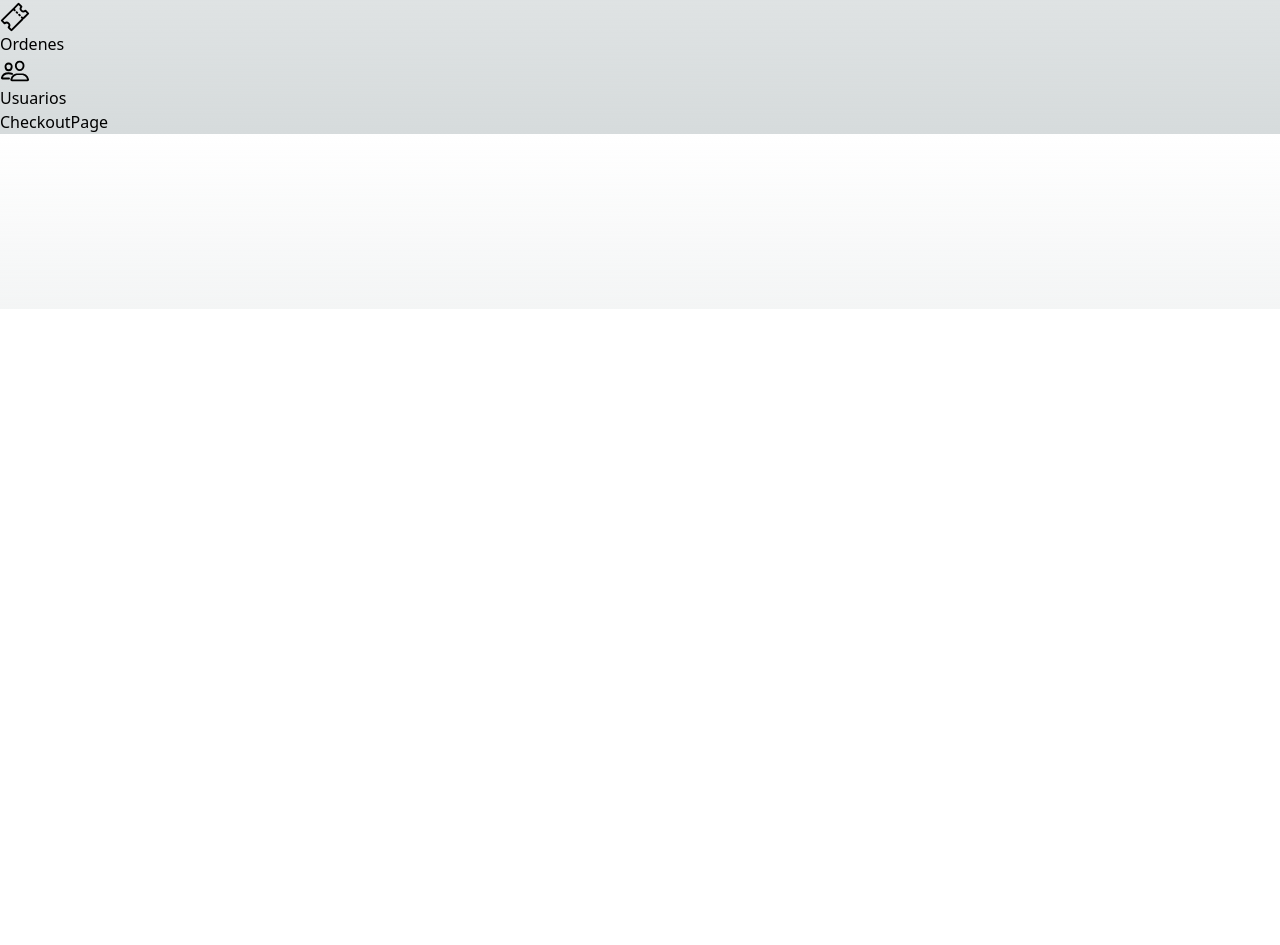
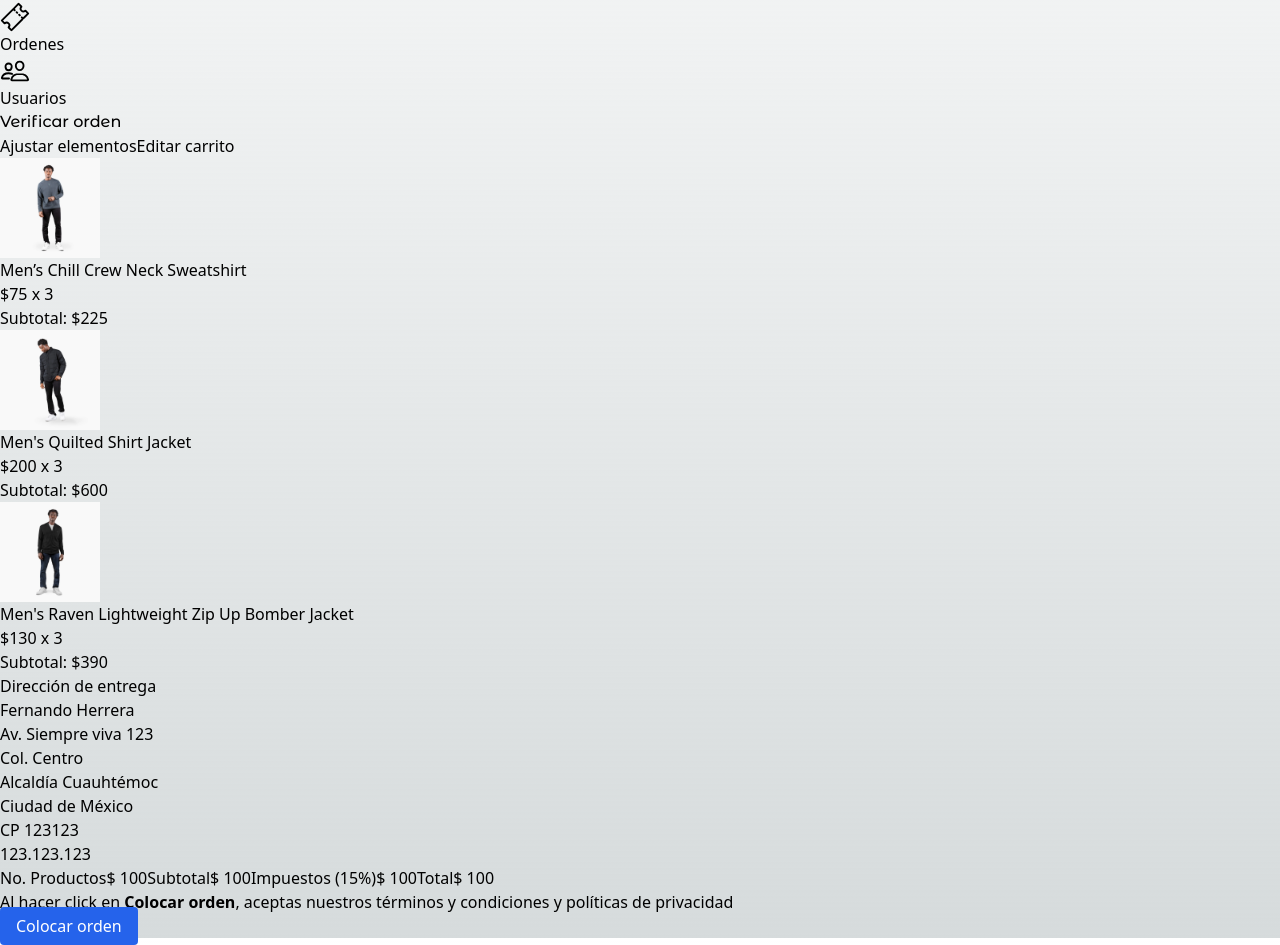
Before and after one commit to whatarelive/teslo-shop, a Next.js app: page /checkout in a window 1280 px wide. Shown: the part 491-1436 px from the top of the page. Before the commit the page ends 800 px from the top, so only its background shows below. Built offline with nearby package versions, Linux system fonts and the light colour scheme.

Commit message:
Maquetación inicial de la página de checkout

```diff
--- a/src/app/(shop)/checkout/page.tsx
+++ b/src/app/(shop)/checkout/page.tsx
@@ -1,8 +1,109 @@
+import Link from "next/link";
+import Image from "next/image";
+import { initialData } from "@/seed/seed";
+
+import Title from "@/components/ui/title/Title";
+
+const productsInCart = [
+  initialData.products[0],
+  initialData.products[1],
+  initialData.products[2],
+];
 
 export default function CheckoutPage() {
   return (
-    <div>
-       <h1>CheckoutPage</h1>
+    <div className="flex justify-center items-center mb-72 px-10 sm:px-0">
+      <div className="flex flex-col w-[1000px]">
+        <Title title="Verificar orden"/>
+
+        <div className="grid grid-cols-1 sm:grid-cols-2 gap-10">
+          {/* Cart */}
+          <div className="flex flex-col mt-5">
+            <span className="text-xl">
+              Ajustar elementos
+            </span>
+            <Link href="/cart" className="underline mb-5">
+              Editar carrito
+            </Link>
+
+            {/* Items */}
+            {
+              productsInCart.map((product) => (
+                <div key={ product.slug } className="flex mt-5">
+                  <Image
+                    src={`/products/${product.images[0]}`}
+                    width={ 100 }
+                    height={ 100 }
+                    alt={ product.title }
+                    className="mr-5 w-[100px] h-[100px] rounded"
+                  />
+
+                  <div>
+                    <p>{ product.title }</p>
+                    <p>${ product.price } x 3</p>
+                    <p className="font-bold">
+                      Subtotal: ${ product.price * 3 }
+                    </p>
+                  </div>
+                </div>
+              ))
+            }
+          </div>
+
+          {/* Checkout */}
+          <div className="bg-white rounded-xl shadow-xl p-7">
+            <h2 className="text-2xl mb-2">
+              Dirección de entrega
+            </h2>
+
+            <div className="mb-10">
+              <p className="text-xl">Fernando Herrera</p>
+              <p>Av. Siempre viva 123</p>
+              <p>Col. Centro</p>
+              <p>Alcaldía Cuauhtémoc</p>
+              <p>Ciudad de México</p>
+              <p>CP 123123</p>
+              <p>123.123.123</p>
+            </div>
+
+            {/* Divider */}
+            <div
+              className="w-full h-0.5 rounded bg-gray-200 mb-10"
+            />
+
+            <div className="grid grid-cols-2">
+              <span>No. Productos</span>
+              <span className="text-right">$ 100</span>
+
+              <span>Subtotal</span>
+              <span className="text-right">$ 100</span>
+
+              <span>Impuestos (15%)</span>
+              <span className="text-right">$ 100</span>
+
+              <span className="mt-5 text-2xl">Total</span>
+              <span className="mt-5 text-2xl text-right">$ 100</span>
+            </div>
+
+            <div className="mt-5 mb-2 w-full">
+              {/* Disclaimer */}
+              <p className="mb-5">
+                <span className="text-xs">
+                  Al hacer click en <b>Colocar orden</b>, aceptas nuestros <a href="#" className="underline">términos y condiciones</a> y <a href="#" className="underline">políticas de privacidad</a>
+                </span>
+              </p>
+
+              <Link
+                href="/orders/123"
+                className="flex btn-primary justify-center"
+              >
+                Colocar orden
+              </Link>
+            </div>
+          </div>
+
+        </div>
+      </div>
     </div>
   )
 }
```
